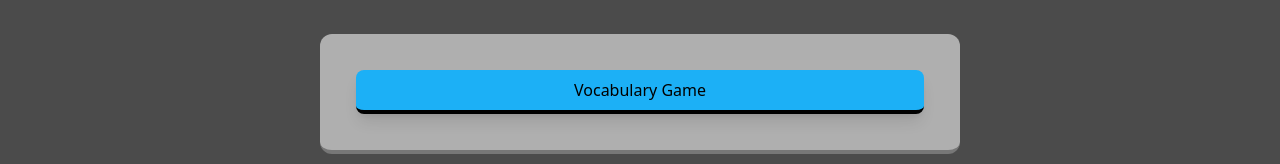
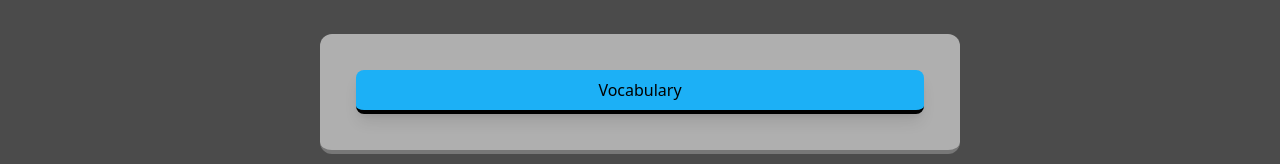
Before and after one commit to rurigrass/anglicky-cesky, a Next.js app: page / in a window 1280 px wide. Shown: the part 306-470 px from the top of the page. Built offline with nearby package versions, Linux system fonts and the light colour scheme.

Commit message:
start vocab game button added

```diff
--- a/src/pages/index.tsx
+++ b/src/pages/index.tsx
@@ -3,10 +3,13 @@ import Image from 'next/image'
 import { Inter } from '@next/font/google'
 import Header from '@/components/Header'
 import Link from 'next/link'
+import { useState } from 'react'
 
-const inter = Inter({ subsets: ['latin'] })
 
 const Home = () => {
+  const [showVocabGame, setShowVocabGame] = useState<Boolean>(false)
+
+
   return (
     <>
       <Head>
@@ -14,10 +17,20 @@ const Home = () => {
       </Head>
       <Header />
       <div className=" h-screen min-h-screen -mt-14 flex justify-center items-center bg-duo-eel">
-        <div className='flex flex-col bg-blue-600 rounded-xl mx-2 w-full sm:w-4/5 md:w-3/4 lg:w-1/2 py-9 px-3 md:px-9 bg-duo-hare border-b-4 border-b-duo-wolf'>
-          <button className='button bg-duo-macaw'>
-            <Link href="/vocabulary">Vocabulary Game </Link>
+        <div className='flex flex-col space-y-2 bg-blue-600 rounded-xl mx-2 w-full sm:w-4/5 md:w-3/4 lg:w-1/2 py-9 px-3 md:px-9 bg-duo-hare border-b-4 border-b-duo-wolf'>
+          <button className='button bg-duo-macaw' onClick={() => setShowVocabGame(!showVocabGame)}>
+            Vocabulary
           </button>
+          {showVocabGame &&
+            <div className='flex justify-center space-y-2 py-2 bg-duo-wolf rounded-xl border-t-4 border-b-duo-eel'>
+              <button className='button bg-duo-macaw'>
+                <Link href="/vocabulary">Start Game </Link>
+              </button>
+            </div>
+          }
+          {/* <button className='button bg-duo-macaw' >
+            Genders
+          </button> */}
         </div>
       </div>
     </>
```
